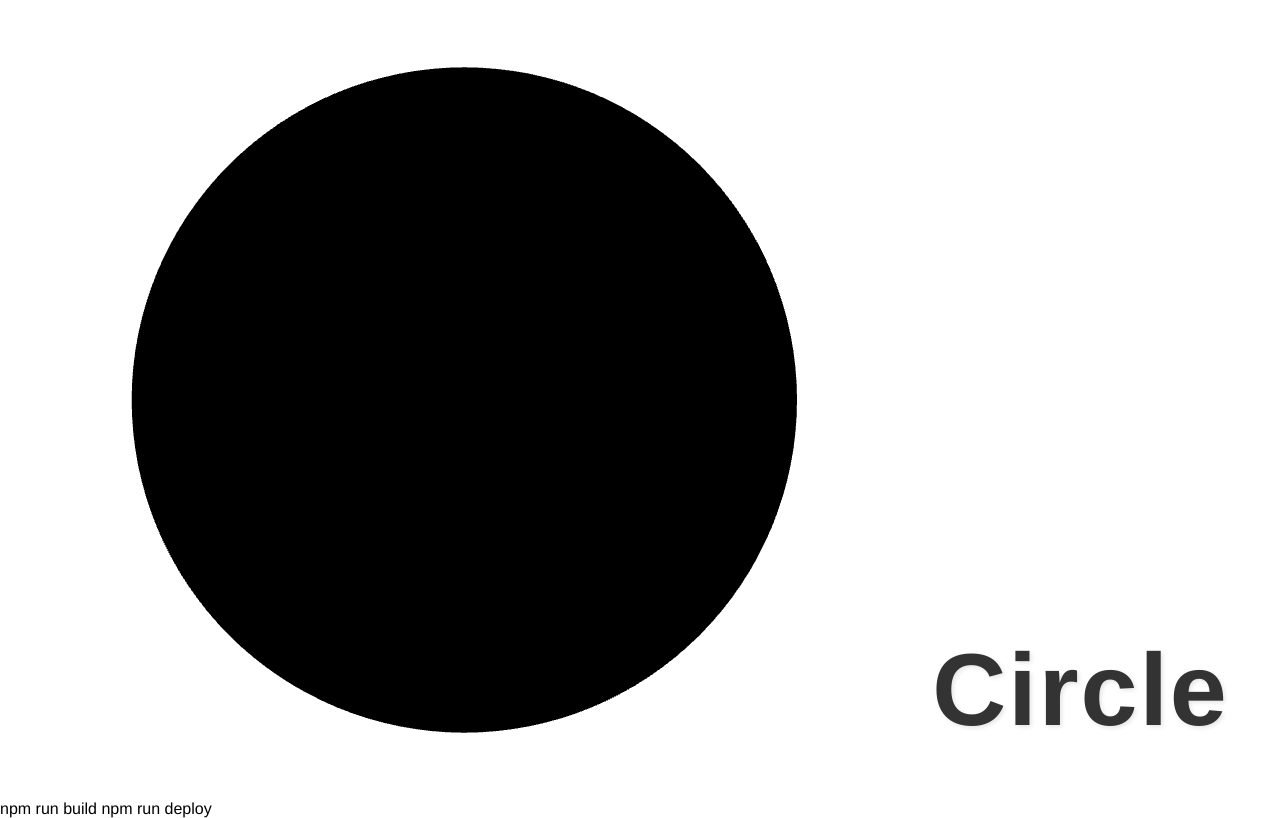
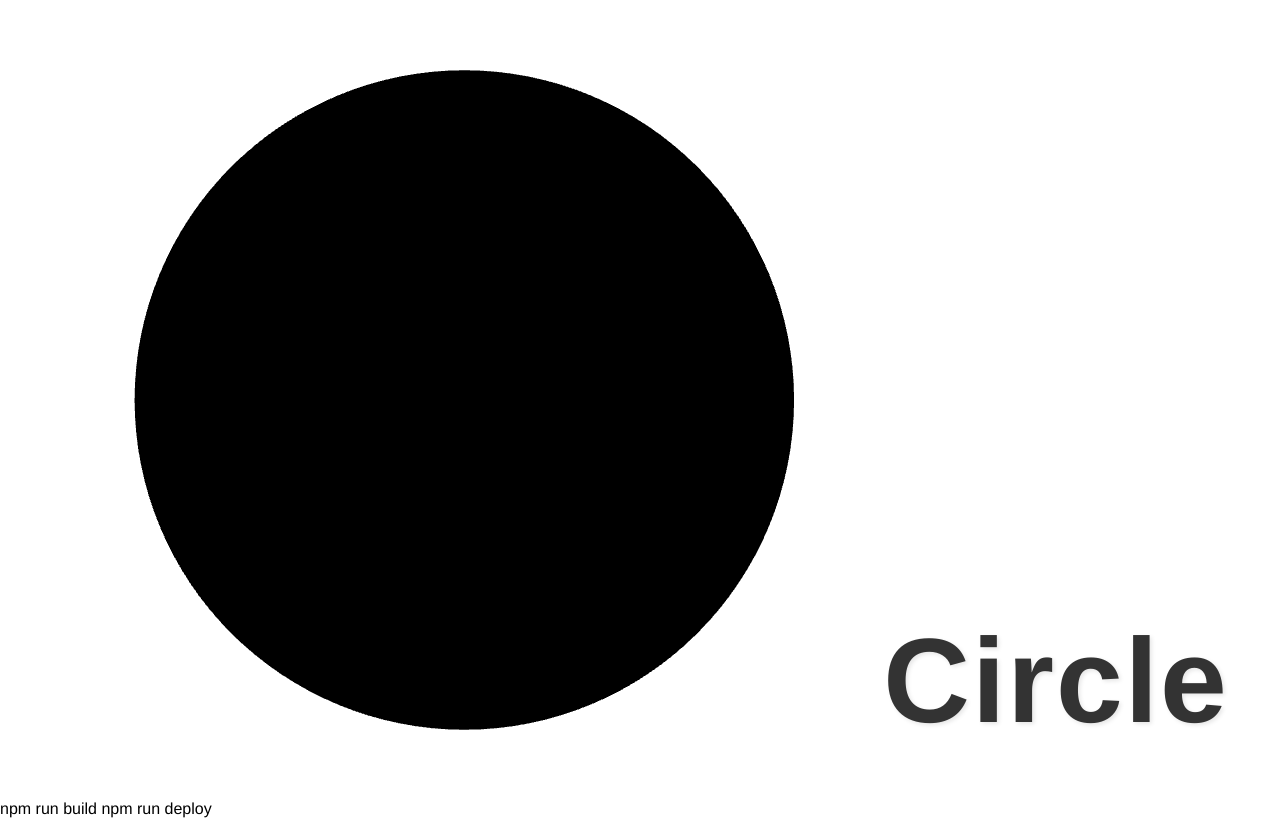
Before and after one commit to gameywinehouse/3jstest, a plain HTML site: page index.html in a window 1280 px wide. Drawn offline with nearby package versions, Linux system fonts and the light colour scheme; animation ran at ten frames a second; a web font is replaced by a local one.

Commit message:
Update index.html

```diff
--- a/index.html
+++ b/index.html
@@ -22,12 +22,22 @@ body {
     bottom: 4vw;
     right: 4vw;
     font-family: 'Helvetica', sans-serif;
-    font-size: 8vw;
+    font-size: min(15vw, 15vh);
     font-weight: 600;
     color: #333;
     text-shadow: 2px 2px 4px rgba(0,0,0,0.1);
     letter-spacing: 2px;
     z-index: 10;
+}
+
+@media (orientation: portrait) {
+    #text-overlay {
+        bottom: 2vh;
+        right: 50%;
+        transform: translateX(50%);
+        font-size: min(20vw, 20vh);
+        text-align: center;
+    }
 }
 </style>
 </head>
@@ -68,10 +78,25 @@ scene.add(circle);
 
 // Function to scale elements based on screen size
 function updateSizes() {
-    const baseSize = Math.min(window.innerWidth, window.innerHeight) * 0.0008;
+    const screenWidth = window.innerWidth;
+    const screenHeight = window.innerHeight;
+    const isPortrait = screenHeight > screenWidth;
+    const minDimension = Math.min(screenWidth, screenHeight);
+
+    // Scale circle based on screen size
+    const baseSize = minDimension * 0.0008;
     circle.scale.setScalar(baseSize);
-    circle.position.x = -window.innerWidth * 0.0008;
-    circle.position.y = 0;
+
+    // Adjust positioning based on orientation
+    if (isPortrait) {
+        // Portrait: center the circle more and move it up slightly
+        circle.position.x = 0;
+        circle.position.y = screenHeight * 0.0002;
+    } else {
+        // Landscape: position to the left like original
+        circle.position.x = -screenWidth * 0.0008;
+        circle.position.y = 0;
+    }
 }
 
 updateSizes();
@@ -169,15 +194,20 @@ function animate() {
     requestAnimationFrame(animate);
 
     // Pulse animation using sine function
-    const time = Date.now() * 0.001;
+    const time = Date.now() * 0.002;
     let timeMultiplier = 1;
 
     if (isHovering) {
-        const hoverDuration = (Date.now() - hoverStartTime) * 0.0001;
+        const hoverDuration = (Date.now() - hoverStartTime) * 0.001;
         timeMultiplier = 1 + hoverDuration * 0.5;
     }
 
-    const baseSize = Math.min(window.innerWidth, window.innerHeight) * 0.0008;
+    const screenWidth = window.innerWidth;
+    const screenHeight = window.innerHeight;
+    const isPortrait = screenHeight > screenWidth;
+    const minDimension = Math.min(screenWidth, screenHeight);
+
+    const baseSize = minDimension * 0.0008;
     const pulseScale = 1 + Math.sin(time * timeMultiplier) * 0.01;
     circle.scale.setScalar(baseSize * pulseScale);
 
```
